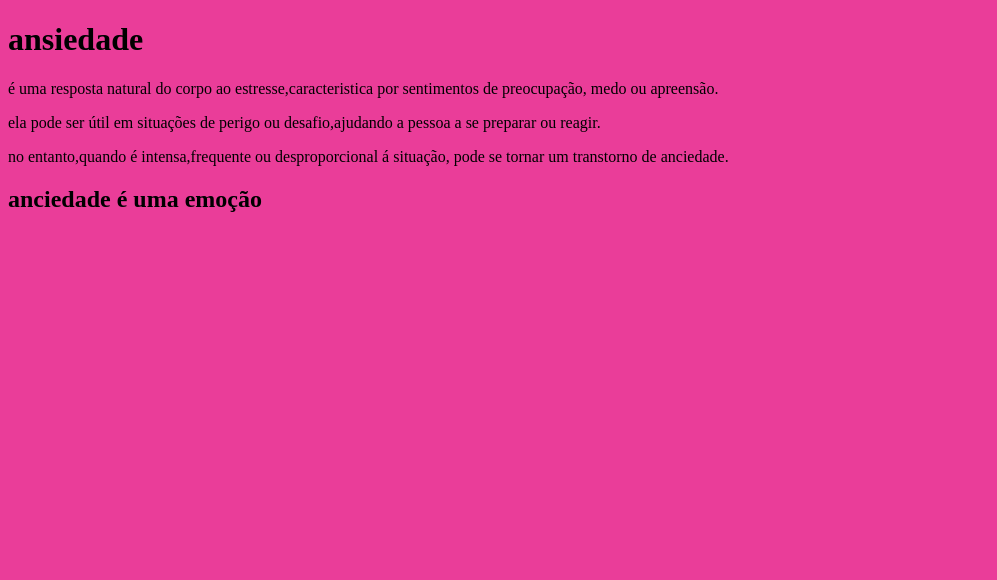
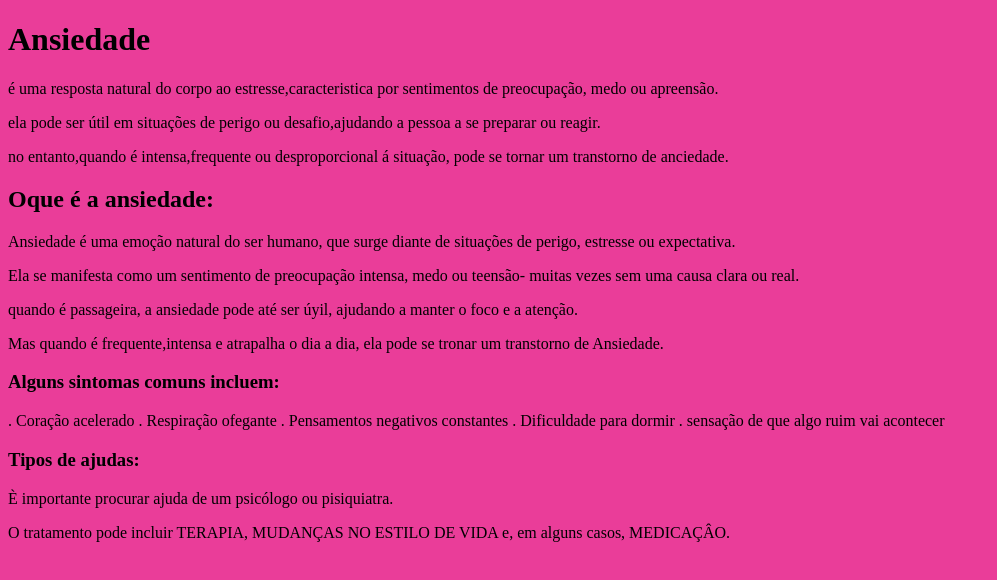
Before and after one commit to kauanycwb/1c2025kau, a plain HTML site: page index.html in a window 1280 px wide. Shown: the whole page, without its empty margins (0-997 px from the left). Drawn offline with Linux system fonts and the light colour scheme.

Commit message:
Update index.html

```diff
--- a/index.html
+++ b/index.html
@@ -7,9 +7,22 @@
    <link rel= "stylesheet" href="style.css">
 </head>
 <body>
-    <h1>ansiedade</h1>
+    <h1> Ansiedade</h1>
     <p> é uma resposta natural do corpo ao estresse,caracteristica por sentimentos de preocupação, medo ou apreensão.
     <p>ela pode ser útil em situações  de perigo ou desafio,ajudando a pessoa a se preparar ou reagir.</p>
     <p>no entanto,quando é intensa,frequente ou desproporcional á situação, pode se tornar um transtorno de anciedade.</p>
-     <h2>anciedade é uma emoção</h2>
+     <h2> Oque é a ansiedade:</h2>
+    <p>Ansiedade é uma emoção natural do ser humano, que surge diante de situações de perigo, estresse ou expectativa.</p>
+    <p>Ela se manifesta como um sentimento de preocupação intensa, medo ou teensão- muitas vezes sem uma causa clara ou real.</p>
+    <p>quando é passageira, a ansiedade pode até ser úyil, ajudando a manter o foco e a atenção.</p>
+    <p> Mas quando é frequente,intensa e atrapalha o dia a dia, ela pode se tronar um transtorno de Ansiedade.</p>
+     <h3> Alguns sintomas comuns incluem:</h3>
+    <p>. Coração acelerado
+    . Respiração ofegante
+    . Pensamentos negativos constantes
+    . Dificuldade para dormir
+    . sensação de que algo ruim vai acontecer</p>
+     <h3> Tipos de ajudas:</h3>
+    <p>È importante procurar ajuda de um psicólogo ou pisiquiatra.</p>
+    <p> O tratamento pode incluir TERAPIA, MUDANÇAS NO ESTILO DE VIDA e, em alguns casos, MEDICAÇÂO.</p>
 </html>
```
